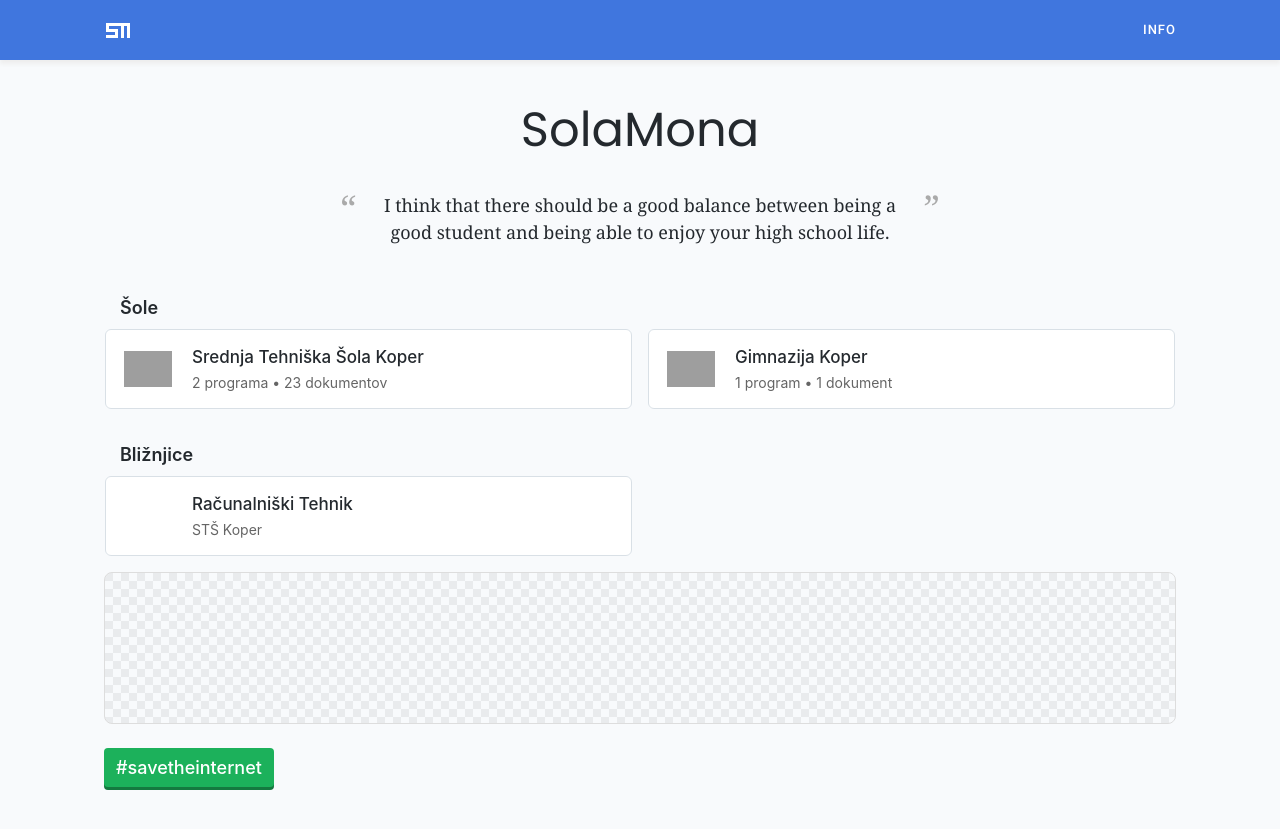
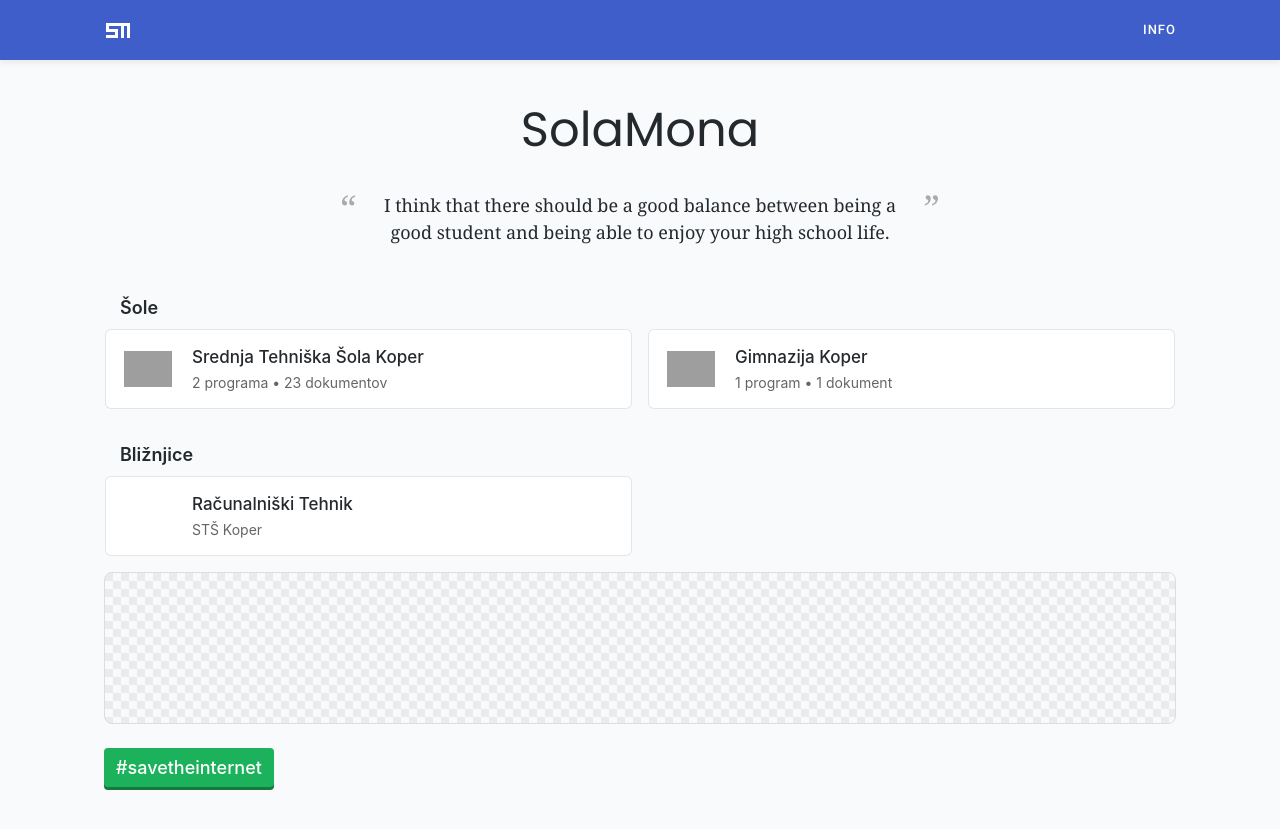
Before and after one commit to elieven/elieven.github.io, a Jekyll site: the page built from index.html, in a window 1280 px wide. Shown: the top 829 px of the page. Built offline with Jekyll 4.4.1, drawn with Linux system fonts in a browser that asks for light colours; grey boxes are pictures that could not be loaded.

Commit message:
bgclrintake

```diff
--- a/assets/css/_common_mixins.scss
+++ b/assets/css/_common_mixins.scss
@@ -31,21 +31,15 @@
 @mixin list-grid-item-border-hover() {
   transition: transform 60ms ease-out 0s;
   will-change: transform;
-  border: 1px solid $item-border-color;
+  border: 1px solid $borderd;
   background-color: white;
-  //box-shadow: 0 1px 0 0 $item-border-color;
-
   outline: 0;
 
   @include no-select();
 
   &:hover {
-    //box-shadow: 0 0 0 1px $item-border-color, inset 0 0 0 1px $item-border-color;
-    box-shadow: inset 0 0 0 1px $item-hover-border-color;
-    border-color: $item-hover-border-color;
+    box-shadow: inset 0 0 0 1px $borderd;
     z-index: 100;
-
-    //background-color: #FAFBFD
   }
 
   @include for-desktop {
--- a/assets/css/_doc2.scss
+++ b/assets/css/_doc2.scss
@@ -34,7 +34,7 @@
 #table-of-content {
   $bg: #fff;
   display: inline-block;
-  border: solid 1px hsl(208, 21%, 88%);
+  border: solid 1px $borderd;
   background-color: $bg;
   margin-top: 16px * 2;
   margin-bottom: 16px;
@@ -166,7 +166,7 @@
     padding: 45px;
     padding-top: 36px;
     background-color: white;
-    border: 1px solid #dae1e7;
+    border: 1px solid $borderl; //#dae1e7;
     font-family: $p-font;
     border-radius: $item-border-radius;
 
--- a/assets/css/_variables.scss
+++ b/assets/css/_variables.scss
@@ -35,6 +35,9 @@
 $border-color: #eaecef;
 $border-color-2: rgba(0, 0, 0, 0.125);
 $border-color-3: #eaecf0;
+
+$borderl: rgba(0, 0, 0, 0.05);
+$borderd: rgba(0, 0, 0, 0.1);
 
 // Paragraph styles
 $p-line-height: 26px; // 24px
--- a/assets/css/header.scss
+++ b/assets/css/header.scss
@@ -19,7 +19,7 @@
     left: 0;
     right: 0;
     height: 150px + $hh;
-    background: #4076de;
+    background: #3F5ECA; //#4076de;
     //box-shadow: 0 2px 4px 0 rgba(0, 0, 0, .2);
     will-change: transform;
     z-index: -1;
```
